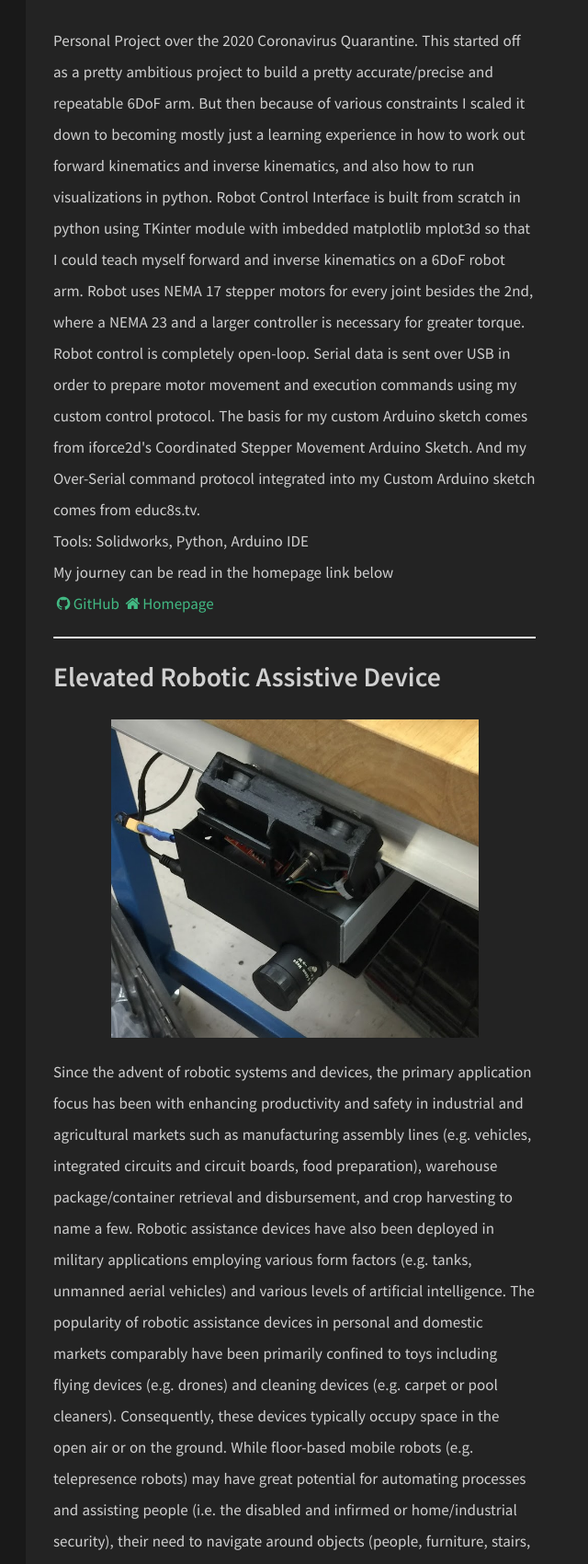
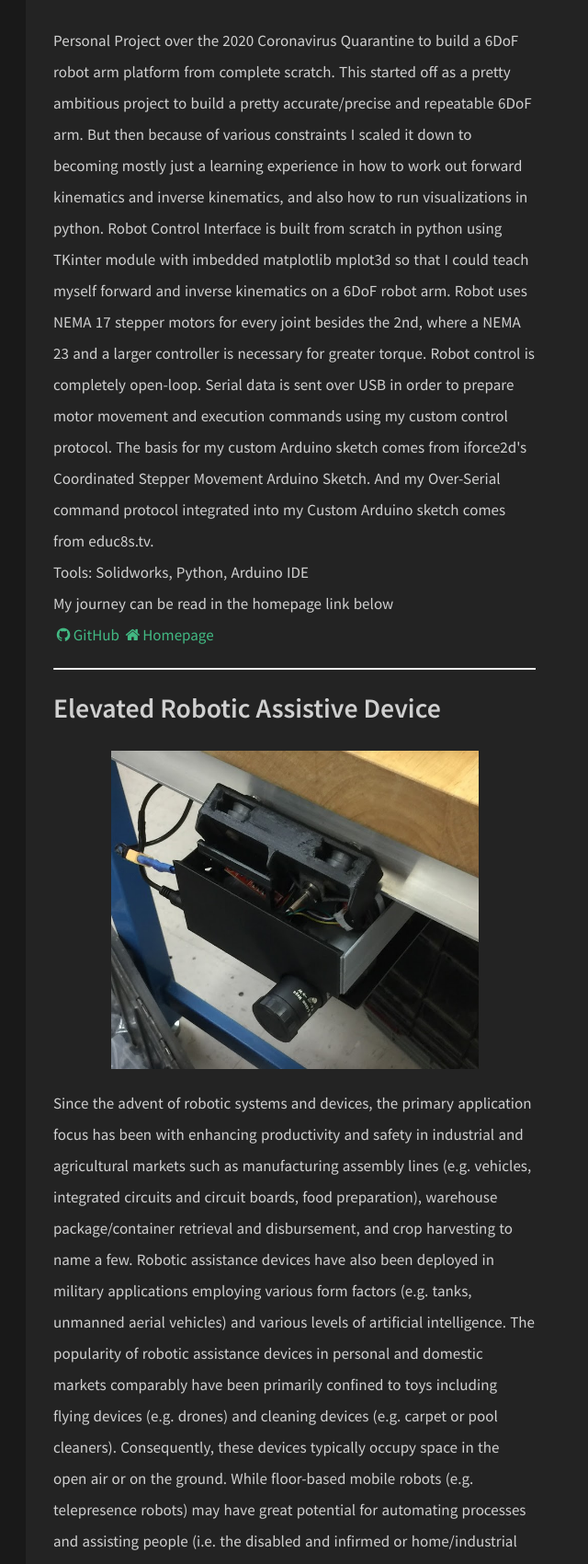
Before and after one commit to uynitsuj/uynitsuj.github.io, a Jekyll site: the page built from about.html, in a window 1280 px wide, cut to the strip 1580-3280 px from the top of the page. Shown: the whole strip at 92% size, without its empty margins (292-932 px from the left). Built offline with Jekyll 4.4.1, drawn with Linux system fonts in a browser that asks for light colours; nearby versions of some CDN libraries.

Commit message:
proj update

```diff
--- a/_data/index/projects.yml
+++ b/_data/index/projects.yml
@@ -1,5 +1,5 @@
 - name: 6DoF 3D-Printed Robotic Arm
-  descr: "Personal Project over the 2020 Coronavirus Quarantine. This started off as a pretty ambitious project to build a pretty accurate/precise and repeatable 6DoF arm. But then because of various constraints I scaled it down to becoming mostly just a learning experience in how to work out forward kinematics and inverse kinematics, and also how to run visualizations in python. Robot Control Interface is built from scratch in python using TKinter module with imbedded matplotlib mplot3d so that I could teach myself forward and inverse kinematics on a 6DoF robot arm. Robot uses NEMA 17 stepper motors for every joint besides the 2nd, where a NEMA 23 and a larger controller is necessary for greater torque. Robot control is completely open-loop. Serial data is sent over USB in order to prepare motor movement and execution commands using my custom control protocol. The basis for my custom Arduino sketch comes from iforce2d's Coordinated Stepper Movement Arduino Sketch. And my Over-Serial command protocol integrated into my Custom Arduino sketch comes from educ8s.tv. <br>Tools: Solidworks, Python, Arduino IDE <br>My journey can be read in the homepage link below"
+  descr: "Personal Project over the 2020 Coronavirus Quarantine to build a 6DoF robot arm platform from complete scratch. This started off as a pretty ambitious project to build a pretty accurate/precise and repeatable 6DoF arm. But then because of various constraints I scaled it down to becoming mostly just a learning experience in how to work out forward kinematics and inverse kinematics, and also how to run visualizations in python. Robot Control Interface is built from scratch in python using TKinter module with imbedded matplotlib mplot3d so that I could teach myself forward and inverse kinematics on a 6DoF robot arm. Robot uses NEMA 17 stepper motors for every joint besides the 2nd, where a NEMA 23 and a larger controller is necessary for greater torque. Robot control is completely open-loop. Serial data is sent over USB in order to prepare motor movement and execution commands using my custom control protocol. The basis for my custom Arduino sketch comes from iforce2d's Coordinated Stepper Movement Arduino Sketch. And my Over-Serial command protocol integrated into my Custom Arduino sketch comes from educ8s.tv. <br>Tools: Solidworks, Python, Arduino IDE <br>My journey can be read in the homepage link below"
   image: ezgif-4-f28f910a4123.gif
   github: https://github.com/uynitsuj/Open6R_ARM
   website: https://uynitsuj.github.io/articles/2020-08/what-an-incoming-umich-eecs-freshman-is-doing-to-stay-sharp-during-quarantine
```
